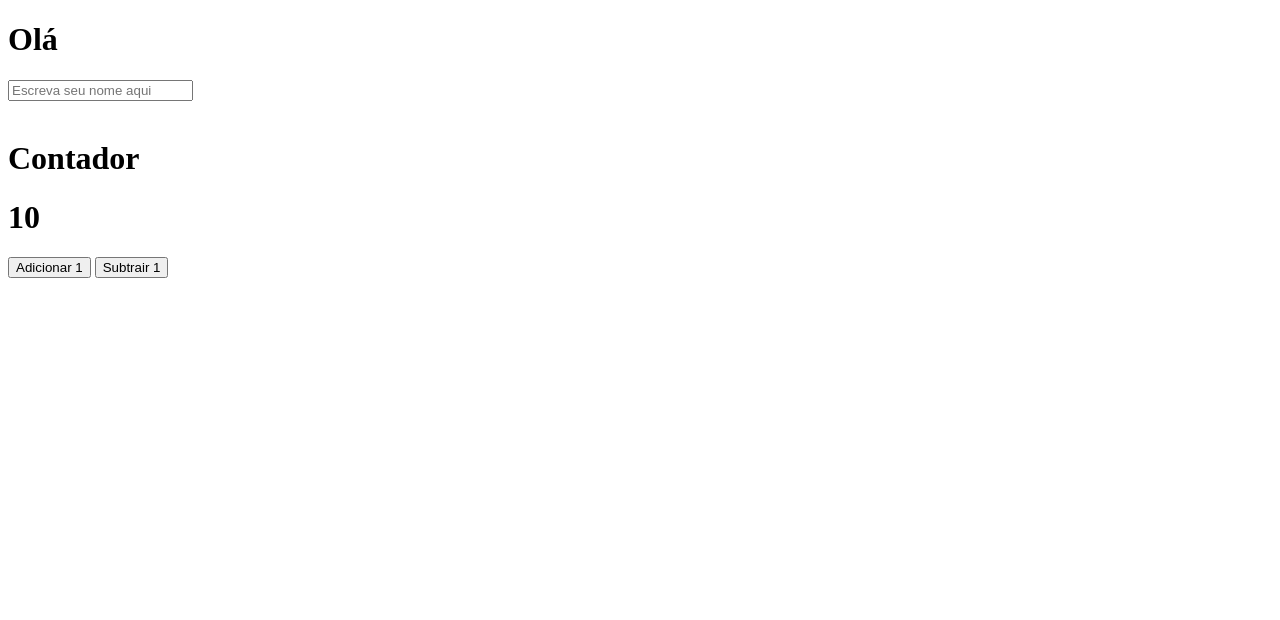
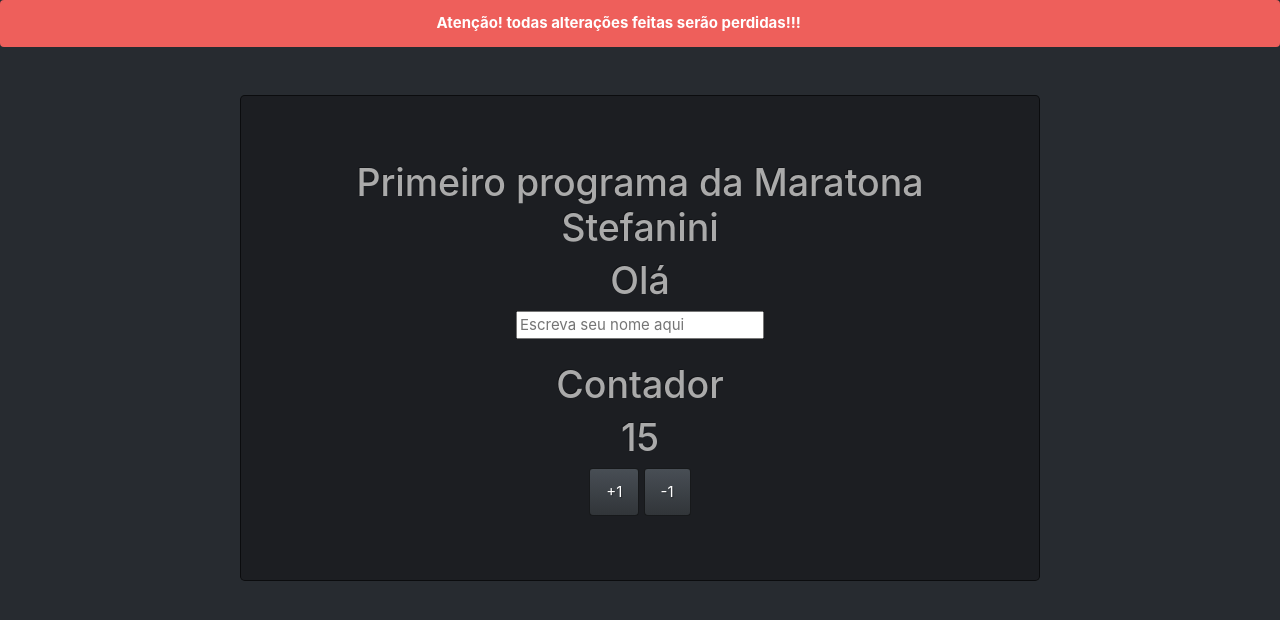
Before and after one commit to ECAlmeida/Maratona-Stefanini, a plain HTML site: page App Aula 1/Index.html in a window 1280 px wide. Drawn offline with nearby package versions, Linux system fonts and the light colour scheme.

Commit message:
Alterações finais aula 1

```diff
--- a/App Aula 1/Index.html
+++ b/App Aula 1/Index.html
@@ -4,18 +4,26 @@
 
   <meta charset="UTF-8">
   <meta name="viewport" content="width=device-width, initial-scale=1.0">
-  <title>Document</title>
+  <title>Aula 1</title>
   <script src="https://ajax.googleapis.com/ajax/libs/angularjs/1.8.0/angular.min.js"></script>
+  <link rel="stylesheet" href="https://bootswatch.com/4/slate/bootstrap.css">
   <script src ="app.js"></script>
-</head>
+  </head>
+  <div class="alert alert-dismissible alert-danger" align="center">
+        <strong  >Atenção! todas alterações feitas serão perdidas!!!</strong>
+  </div>
+  <div class="mx-auto mt-5 jumbotron" style="width: 800px;" align="center">
+    <h1> Primeiro programa da Maratona Stefanini</h1>
 <body ng-controller="controlador">
-    <h1>Olá {{nome}}</h1>
+    <h1 align="center">Olá {{nome}}</h1>
   <input type="text" ng-model="nome" placeholder="Escreva seu nome aqui">
       <br>
       <br>
-      <h1>Contador</h1>
-      <h1>{{contador}}</h1>
-      <button ng-click="contador =contador + 1;">Adicionar 1</button>
-      <button ng-click="contador =contador - 1;">Subtrair 1</button>
+      <h1 >Contador</h1>
+      <h1 >{{contador+5}}</h1>
+      <button type="button" class="btn btn-primary" ng-click="contador =contador + 1;">+1</button>
+      <button type="button" class="btn btn-primary" ng-click="contador =contador - 1;">-1</button>
+      </body>
+    </div>
 </body>
 </html>
```
